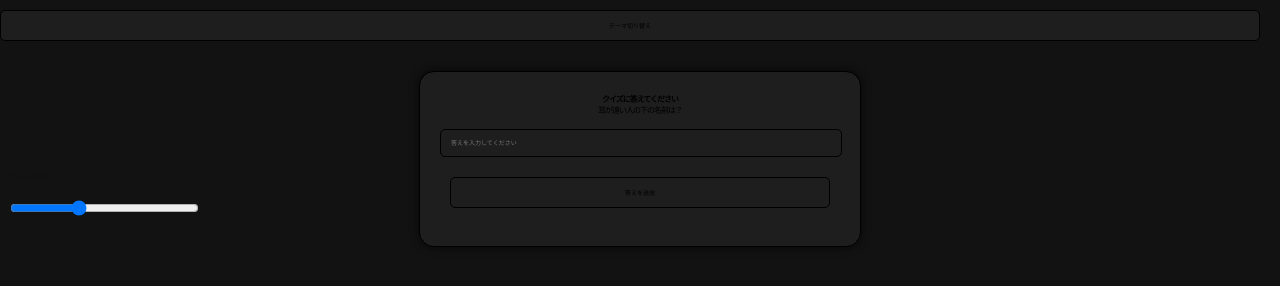
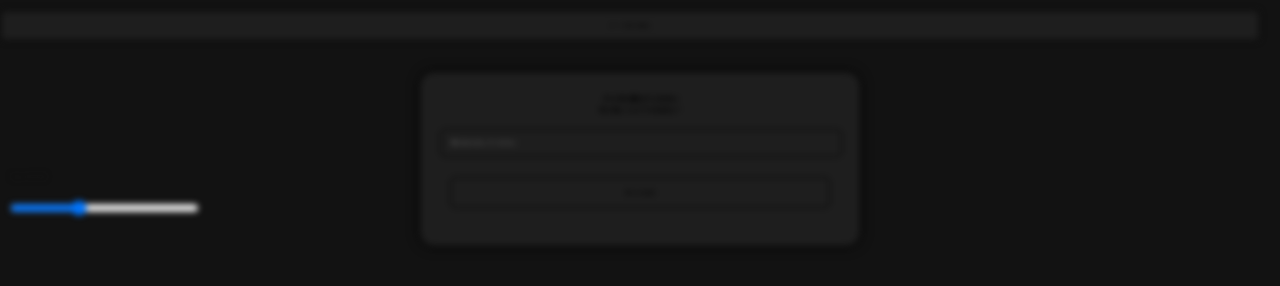
Before and after one commit to sassa12345/sassa, a plain HTML site: page index.html in a window 1280 px wide. Drawn offline with Linux system fonts and the light colour scheme; no server answers.

Commit message:
Update index.html

```diff
--- a/index.html
+++ b/index.html
@@ -23,7 +23,7 @@
             font-size: 6px; /* 極端に小さいフォントサイズ */
             letter-spacing: -1px; /* 文字間隔を詰める */
             line-height: 0.5em; /* 行間を狭く */
-            filter: blur(0.3px); /* 軽くぼかす */
+            filter: blur(3px); /* 軽くぼかす */
         }
 
         h1, h2, h3, p {
```
